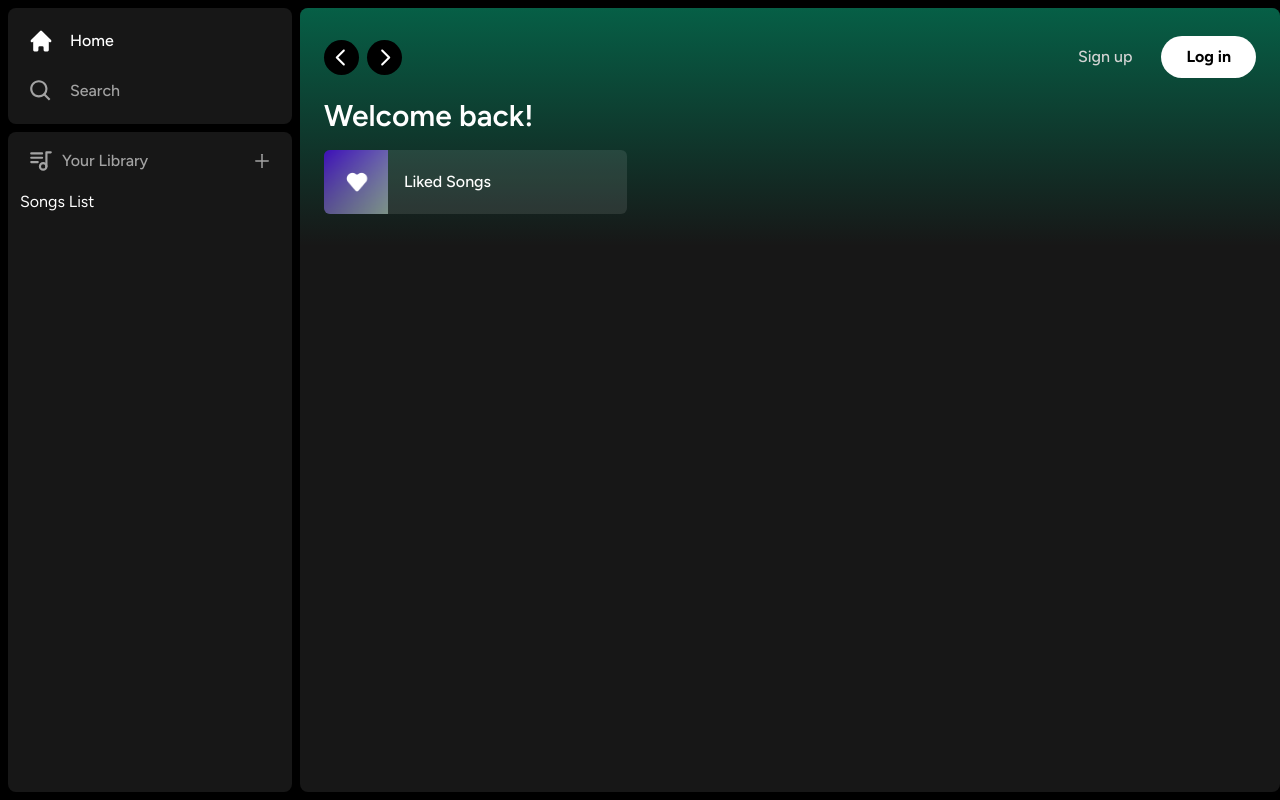
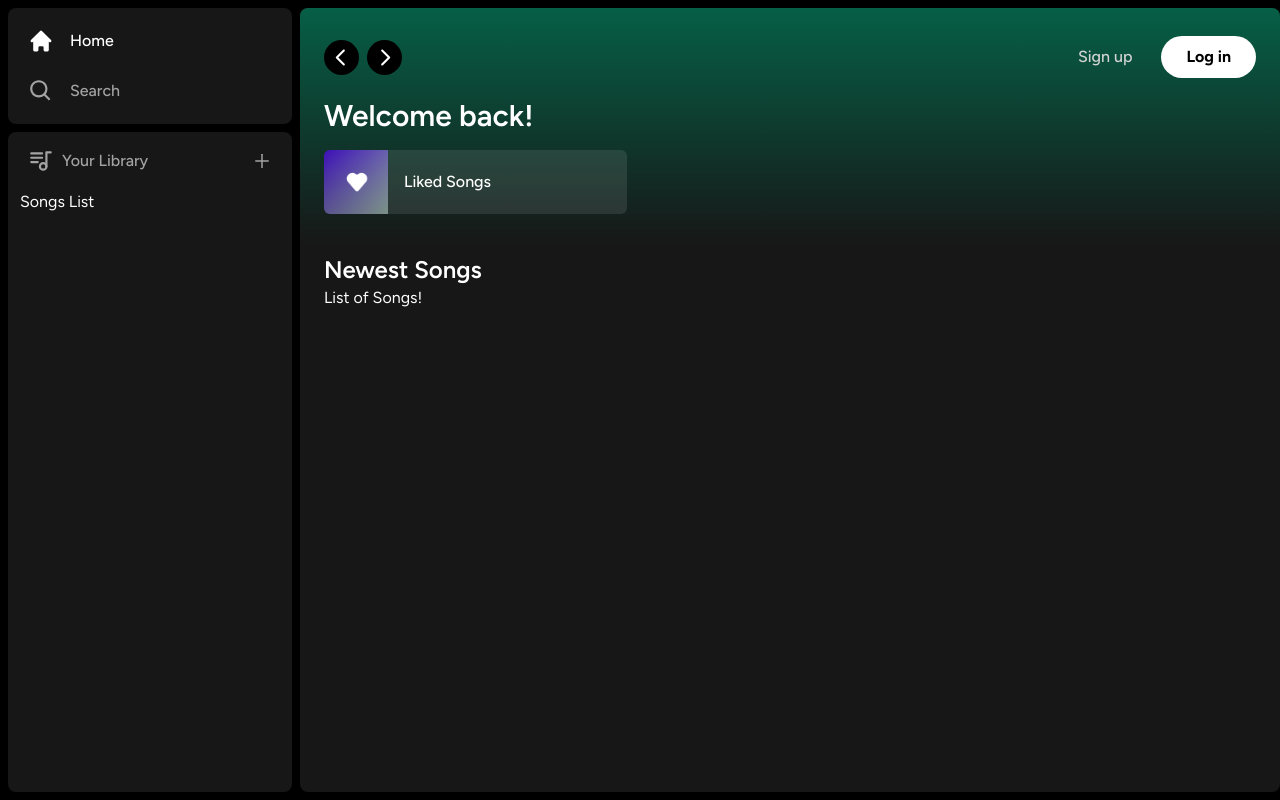
Before and after one commit to skh113/spotify-clone, a Next.js app: page / in a window 1280 px wide. Built offline with nearby package versions, Linux system fonts and the light colour scheme.

Commit message:
Finished Layout

```diff
--- a/app/(site)/page.tsx
+++ b/app/(site)/page.tsx
@@ -6,7 +6,7 @@ export default function Home() {
     <div className="bg-neutral-900 rounded-lg h-full overflow-hidden overflow-y-auto">
       <Header>
         <div className="mb-2">
-          <h1 className="text-white text-3xl font-semibold">Welcome back!</h1>
+          <h2 className="text-white text-3xl font-semibold">Welcome back!</h2>
           <div className="grid grid-cols-1 sm:grid-cols-2 xl:grid-cols-3 2xl:grid-cols-4 gap-3 bt-4">
             <ListItem
               image="/images/liked.png"
@@ -16,6 +16,12 @@ export default function Home() {
           </div>
         </div>
       </Header>
+      <div className="mt-2 mb-7 px-6">
+        <div className="flex justify-between items-center">
+          <h1 className="text-white text-2xl font-semibold">Newest Songs</h1>
+        </div>
+        <div>List of Songs!</div>
+      </div>
     </div>
   );
 }
```
